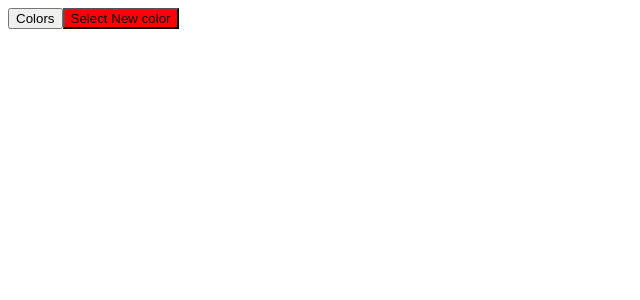
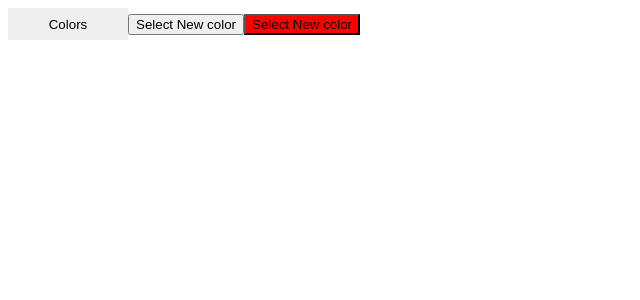
Before and after one commit to justdgst/color_picker, a React (Vite) app: page / in a window 1280 px wide. Shown: the top 300 px of the page, without its empty margins (0-640 px from the left). Built offline with nearby package versions, Linux system fonts and the light colour scheme.

Commit message:
first_version

```diff
--- a/src/App.css
+++ b/src/App.css
@@ -8,9 +8,9 @@ p {
   width: 120px;
 }
 .button_colors_closed {
-  height: 0px;
-  width: 0px;
-  opacity: 0;
+  height: 32px;
+  width: 120px;
+  border: 0px;
 }
 .board-row {
   width: calc(2 * 60px);
--- a/src/App.jsx
+++ b/src/App.jsx
@@ -19,25 +19,30 @@ function Square({
   label,
   onSquareClick,
   isFadedByClick,
+  isSelected,
   isFadedByHovered,
   nothingToFade,
   onSquareLeave,
   onSquareEnter,
+  selectedColor,
 } = {}) {
   let className = 'square';
   let text = '';
   let disable = false;
 
-  if (isFadedByClick) {
+  if (isFadedByClick && isSelected) {
     className = 'square_blured';
     text = '';
   } else {
     className = 'square';
+    if (isSelected) {
+      text = selectedColor;
+    }
   }
   if (!nothingToFade) {
     text = label;
   }
-  if ((isFadedByHovered && !nothingToFade) || isFadedByClick) {
+  if ((isFadedByHovered && !nothingToFade) || (isFadedByClick && isSelected)) {
     className = 'square_blured';
     text = '';
     if (isFadedByClick) {
@@ -62,12 +67,17 @@ function Square({
 function Board() {
   let boardClassName = 'board-row_closed';
   let buttonClassName = 'button_colors_closed';
-  let label;
+  let labelColorsButton;
+  let choosedColor = null;
   const [selectedIndex, setSelectedIndex] = useState(null);
   const [hoveredOverIndex, setHoveredOverIndex] = useState(null);
   const [boardOpen, setBoardOpen] = useState(false);
+  const [selectedColor, setSelectedColor] = useState(null);
   function handleClickSquare(i) {
     setSelectedIndex(i);
+    if ((choosedColor = 'A')) {
+      setSelectedColor(choosedColor);
+    }
   }
   function handleSquareLeave() {
     setHoveredOverIndex(null);
@@ -78,15 +88,25 @@ function Board() {
   function handleClickColorsButton() {
     setBoardOpen(!boardOpen);
   }
-  function handleClickSelectButton() {
+  function handleClickSelectButtonA() {
+    setBoardOpen(true);
+    setSelectedIndex(null);
+    setHoveredOverIndex(null);
+    if (selectedIndex !== null) {
+      choosedColor = 'A';
+    }
+  }
+  function handleClickSelectButtonB() {
+    setBoardOpen(true);
     setSelectedIndex(null);
     setHoveredOverIndex(null);
   }
-
   if (boardOpen === true) {
     boardClassName = 'board-row';
     buttonClassName = 'button_colors';
-    label = 'Colors X';
+    labelColorsButton = 'Colors X';
+  } else {
+    labelColorsButton = 'Colors';
   }
   const squares = Object.entries(theme.palette).map(([key, color]) => (
     <Square
@@ -94,39 +114,41 @@ function Board() {
       label={key[0].toUpperCase(0) + key.slice(1)}
       color={color}
       onSquareClick={() => handleClickSquare(key)}
-      isFadedByClick={selectedIndex && key !== selectedIndex}
+      isFadedByClick={key !== selectedIndex}
+      isSelected={selectedIndex}
       onSquareLeave={() => handleSquareLeave()}
       onSquareEnter={() => handleSquareEnter(key)}
       isFadedByHovered={key !== hoveredOverIndex}
       nothingToFade={!hoveredOverIndex}
+      selectedColor={selectedColor}
     />
   ));
+
   return (
     <div>
       <button
+        className={buttonClassName}
         onClick={() => {
           handleClickColorsButton();
         }}
       >
-        Colors
+        {labelColorsButton}
+      </button>
+
+      <button
+        style={{ backgroundColor: theme.palette[selectedIndex] }}
+        onClick={() => handleClickSelectButtonA()}
+      >
+        Select New color
       </button>
       <button
         style={{ backgroundColor: 'red' }}
-        onClick={() => handleClickSelectButton()}
+        onClick={() => handleClickSelectButtonB()}
       >
         Select New color
       </button>
-      <div>
-        <button
-          className={buttonClassName}
-          onClick={() => {
-            handleClickColorsButton();
-          }}
-        >
-          {label}
-        </button>
-        <div className={boardClassName}>{squares}</div>
-      </div>
+
+      <div className={boardClassName}>{squares}</div>
     </div>
   );
 }
```
